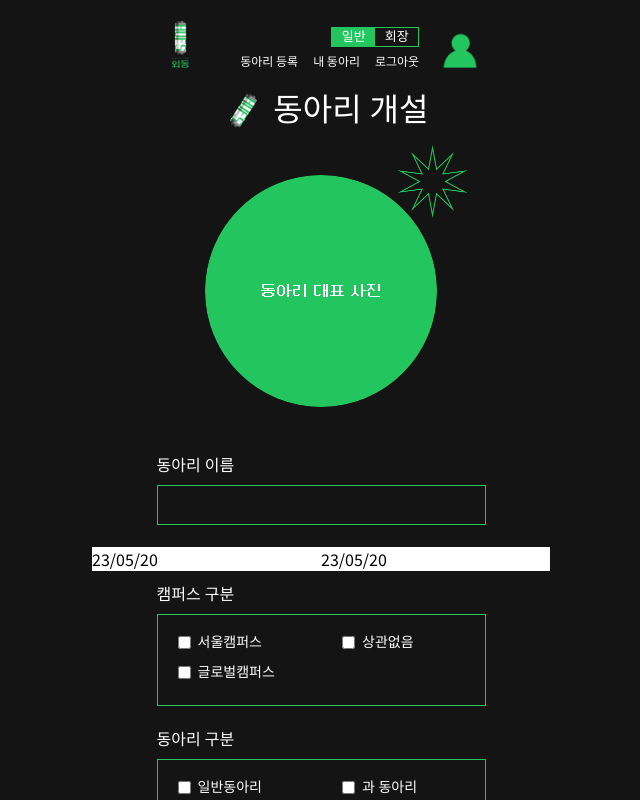
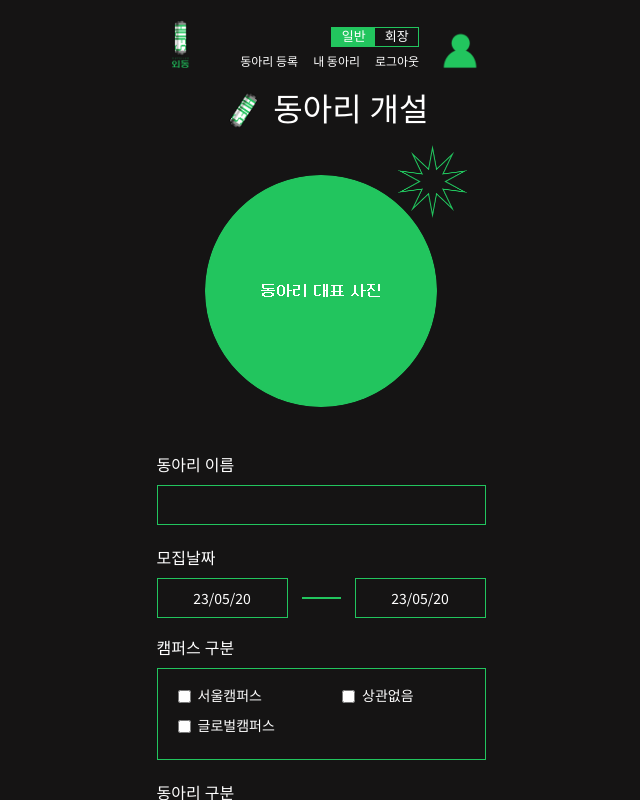
Before and after one commit to hufstory/oedong_front, a React (Create React App) app: page /enroll in a window 1280 px wide. Shown: the top 800 px of the page, without its empty margins (319-959 px from the left). Built offline with nearby package versions, Linux system fonts and the light colour scheme; a small style sheet from the web is missing.

Commit message:
Feat: 동아리 개설 페이지 날짜 선택

```diff
--- a/src/pages/EnrollClub/EnrollForm.js
+++ b/src/pages/EnrollClub/EnrollForm.js
@@ -7,6 +7,7 @@ import { useState, useRef } from "react";
 import { ko } from "date-fns/esm/locale";
 import DatePicker from "react-datepicker";
 import "react-datepicker/dist/react-datepicker.css";
+import styled from "styled-components";
 
 const EnrollForm = () => {
   /* modal control */
@@ -31,6 +32,18 @@ const EnrollForm = () => {
   /* DatePicker */
   const [startDate, setStartDate] = useState(new Date());
   const [endDate, setEndDate] = useState(new Date());
+
+  const SDatePicker = styled(DatePicker)`
+    width: 131px;
+    height: 40px;
+    box-sizing: border-box;
+    padding: 8px;
+    border 1px solid #22C55E;
+    background-color: #151414;
+    font-size: 14px;
+    color: #FFFFFF;
+    text-align: center;
+  `;
 
   return (
     <div className="container max-w-[395px] w-screen mx-auto flex flex-col items-center justify-center bg-main-black">
@@ -66,8 +79,11 @@ const EnrollForm = () => {
       </div>
 
       <TextInput id="clubname" label="동아리 이름" maxLength="25" />
-      <div className="flex flex-row">
-        <DatePicker
+
+      <div className="w-[329px] flex flex-col items-start justify-center">
+        <label className="text-white text-[16px] font-main">모집날짜</label>
+        <div className="w-[329px] flex flex-row mt-[7px] mb-[7px] items-center justify-center">
+          <SDatePicker
             selected={startDate}
             onChange={(date) => setStartDate(date)}
             dateFormat="yy/MM/dd"
@@ -77,7 +93,10 @@ const EnrollForm = () => {
             minDate={new Date()}
             locale={ko}
           />
-        <DatePicker
+          <div
+            className={"w-[90px] h-0 ml-[14px] mr-[14px] border border-green"}
+          />
+          <SDatePicker
             selected={endDate}
             onChange={(date) => setEndDate(date)}
             dateFormat="yy/MM/dd"
@@ -87,6 +106,7 @@ const EnrollForm = () => {
             minDate={startDate}
             locale={ko}
           />
+        </div>
       </div>
 
       <CheckBox
```
Lines whose indentation alone changed are shown as unchanged.
